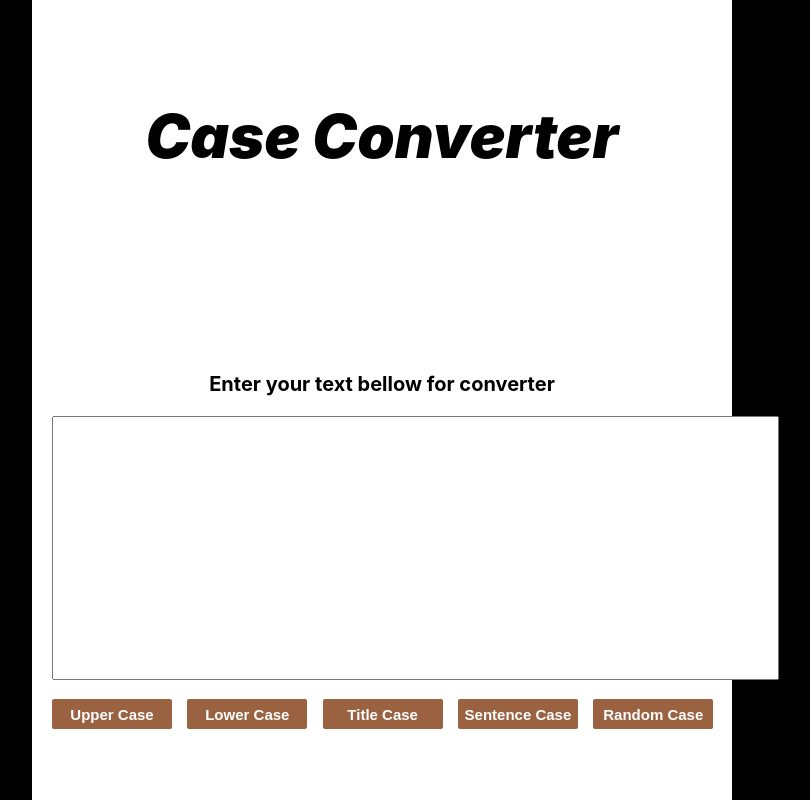
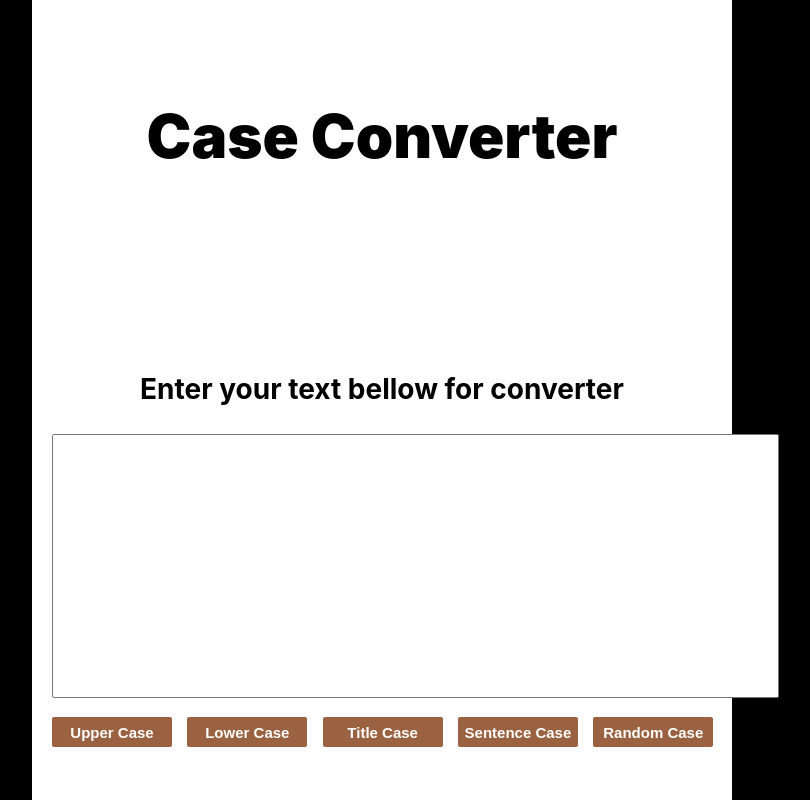
Before and after one commit to RodrigoBJJ94/text-case-converter-react, a React (Create React App) app: page / in a window 1280 px wide. Shown: the whole page, without its empty margins (258-1068 px from the left). Built offline with nearby package versions, Linux system fonts and the light colour scheme.

Commit message:
Version 1.06

```diff
--- a/src/components/Caption/Styles.css
+++ b/src/components/Caption/Styles.css
@@ -1,6 +1,6 @@
 .caption {
   text-align: center;
-  font-size: 20px;
+  font-size: 28px;
   margin-top: 200px;
 }
 
--- a/src/components/Title/Styles.css
+++ b/src/components/Title/Styles.css
@@ -3,7 +3,6 @@
   font-weight: 900;
   text-align: center;
   padding-top: 100px;
-  font-style: italic;
 }
 
 @media (max-width: 800px) {
```
